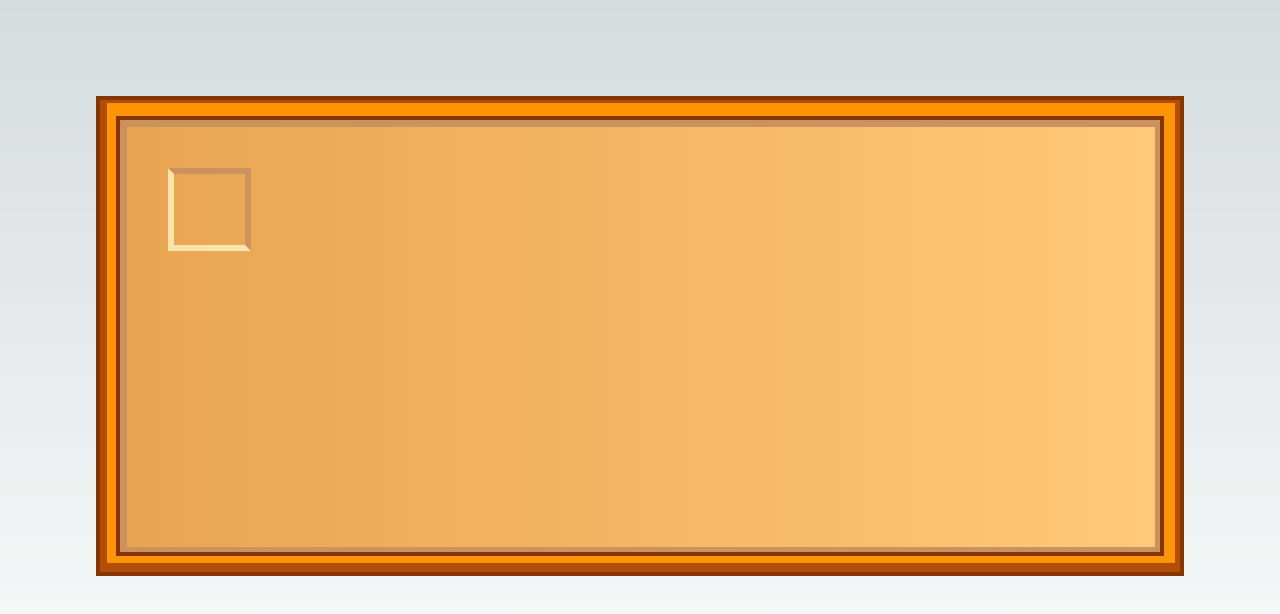
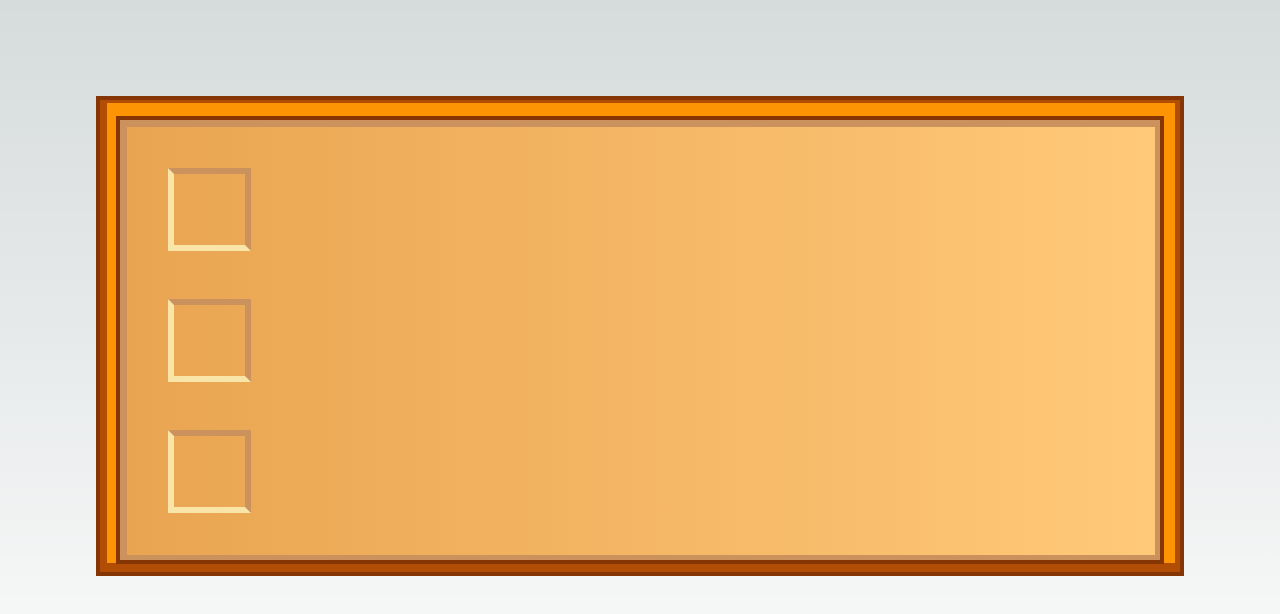
Before and after one commit to EmmanuelRodriguezV/StardewCodeGen, a Next.js app: page / in a window 1280 px wide. Shown: the top 614 px of the page. Built offline with nearby package versions, Linux system fonts and the light colour scheme.

Commit message:
custom and define scroll bar

```diff
--- a/src/app/globals.css
+++ b/src/app/globals.css
@@ -77,6 +77,8 @@
   box-sizing: border-box;
   padding: 0;
   margin: 0;
+  scrollbar-width: thin;
+  scrollbar-color: #D57405 #B9A78A;
 }
 
 html,
@@ -105,3 +107,31 @@ a {
     color-scheme: dark;
   }
 }
+
+/* Chrome, Edge and Safari */
+::-webkit-scrollbar {
+  height: 10px;
+  width: 10px;
+}
+::-webkit-scrollbar-track {
+  border-radius: 0px;
+
+  box-shadow: 1px 1px 0px 6px rgba(204,146,94,1) inset;
+  -webkit-box-shadow: 1px 1px 0px 6px rgba(204,146,94,1) inset;
+  -moz-box-shadow: 1px 1px 0px 6px rgba(204,146,94,1) inset;
+}
+
+::-webkit-scrollbar-thumb {
+  border-radius: 0px;
+  background-color: #D57405;
+  border: 2px outset #AD6865;
+  height: 10px;
+}
+
+::-webkit-scrollbar-thumb:hover {
+  background-color: #B95908;
+}
+
+::-webkit-scrollbar-thumb:active {
+  background-color: #B95908;
+}
--- a/src/app/page.module.css
+++ b/src/app/page.module.css
@@ -11,7 +11,8 @@
 }
 .base {
   width: 100%;
-  height: 100%;
+  height: 56vh;
+  overflow-y: auto;
 
   border: 4px solid #853604;
 
--- a/src/app/page.tsx
+++ b/src/app/page.tsx
@@ -7,6 +7,13 @@ export default function Home() {
       <div className={styles.frame}>
         <div className={styles.base}>
           <div className={styles.square}></div>
+          <div className={styles.square}></div>
+          <div className={styles.square}></div>
+          <div className={styles.square}></div>
+          <div className={styles.square}></div>
+          <div className={styles.square}></div>
+          <div className={styles.square}></div>
+          <div className={styles.square}></div>
         </div>
       </div>
     </main>
```
